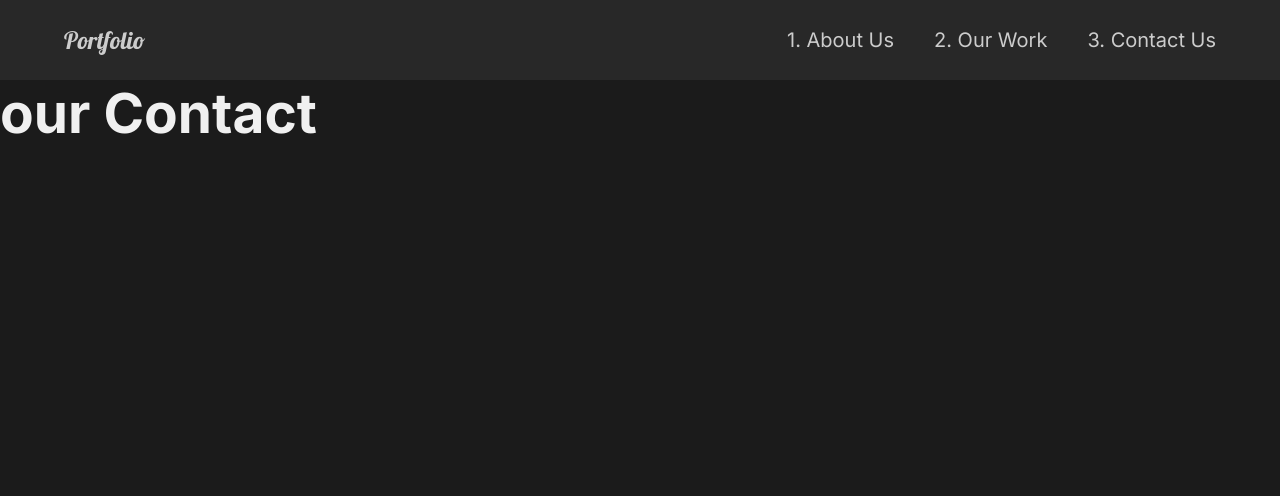
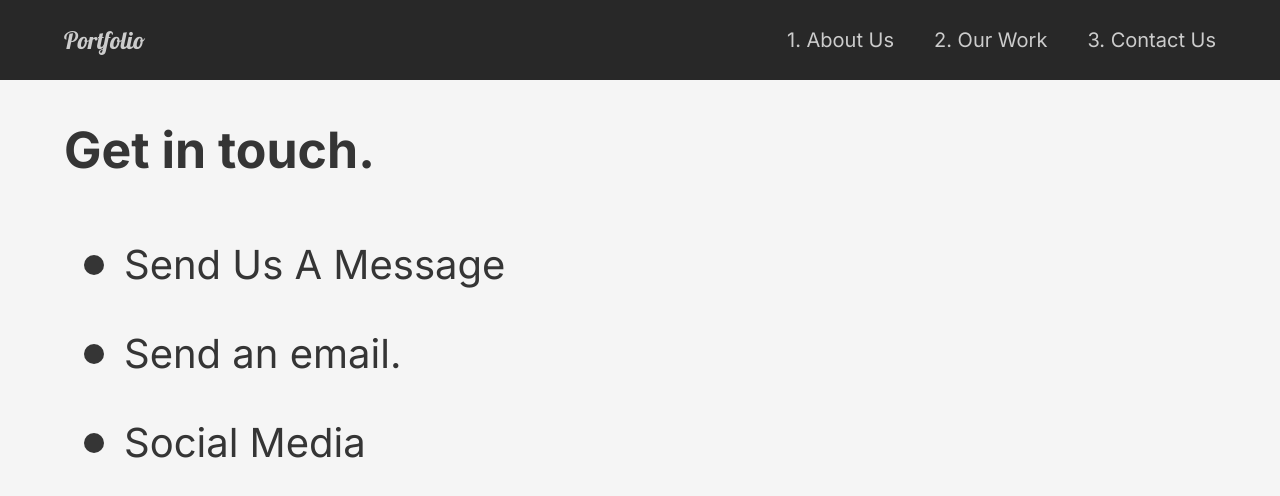
Before and after one commit to infjdeepak/portfolio-website-react, a React (Create React App) app: page /contact in a window 1280 px wide. Shown: the top 496 px of the page. Built offline with nearby package versions, Linux system fonts and the light colour scheme.

Commit message:
updated contactUs

```diff
--- a/src/components/GlobalStyles.js
+++ b/src/components/GlobalStyles.js
@@ -6,6 +6,19 @@ const GlobalStyles = createGlobalStyle`
     padding: 0;
     box-sizing: border-box;
     list-style: none;
+    scrollbar-width: thin;
+  scrollbar-color: rgba(155, 155, 155, 0.5) transparent;
+}
+
+*::-webkit-scrollbar {
+  width: 5px;
+}
+*::-webkit-scrollbar-track {
+  background: transparent;
+}
+*::-webkit-scrollbar-thumb {
+  background: transparent;
+  background-color: rgba(155, 155, 155, 0.5);
 }
 html{
     font-size: 62.5%;
--- a/src/pages/ContactUs.js
+++ b/src/pages/ContactUs.js
@@ -1,15 +1,70 @@
+import styled from "styled-components";
+import { Hide } from "../styles";
 import { motion } from "framer-motion";
-import { pageAnimation } from "../animation";
+import { pageAnimation, titleAnim } from "../animation";
 const ContactUs = () => {
   return (
-    <motion.div
+    <Contact
       variants={pageAnimation}
       initial={"hidden"}
       animate={"show"}
       exit={"exit"}
     >
-      <h1>our Contact</h1>
-    </motion.div>
+      <Title>
+        <Hide>
+          <motion.h2 variants={titleAnim}>Get in touch.</motion.h2>
+        </Hide>
+      </Title>
+      <Hide>
+        <Social variants={titleAnim}>
+          <Circle />
+          <motion.h3>Send Us A Message</motion.h3>
+        </Social>
+      </Hide>
+      <Hide>
+        <Social variants={titleAnim}>
+          <Circle />
+          <motion.h3>Send an email.</motion.h3>
+        </Social>
+      </Hide>
+      <Hide>
+        <Social variants={titleAnim}>
+          <Circle />
+          <motion.h3>Social Media</motion.h3>
+        </Social>
+      </Hide>
+    </Contact>
   );
 };
+//styled components
+const Contact = styled(motion.div)`
+  min-height: 90vh;
+  min-height: 90svh;
+  padding: 4rem 5%;
+  background: whitesmoke;
+  color: #353535;
+`;
+const Title = styled(motion.div)`
+  margin-bottom: 4rem;
+  h2 {
+    font-weight: bold;
+  }
+`;
+const Circle = styled.div`
+  border-radius: 50%;
+  width: 2rem;
+  height: 2rem;
+  background: #353535;
+`;
+const Social = styled(motion.div)`
+  margin: 2rem;
+  display: flex;
+  align-items: center;
+  gap: 2rem;
+  h3 {
+    cursor: pointer;
+    font-size: 4rem;
+    font-weight: 400;
+  }
+`;
 export default ContactUs;
```
